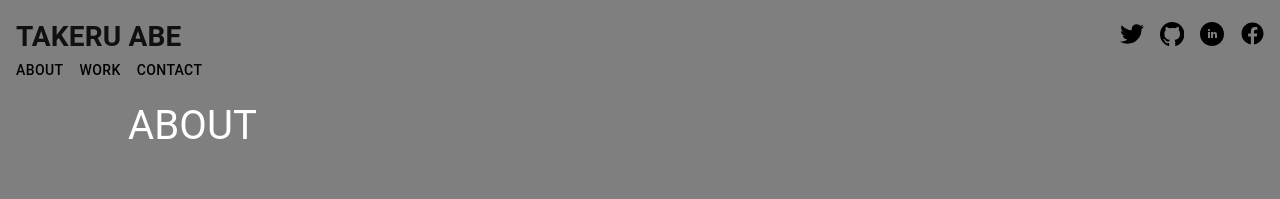
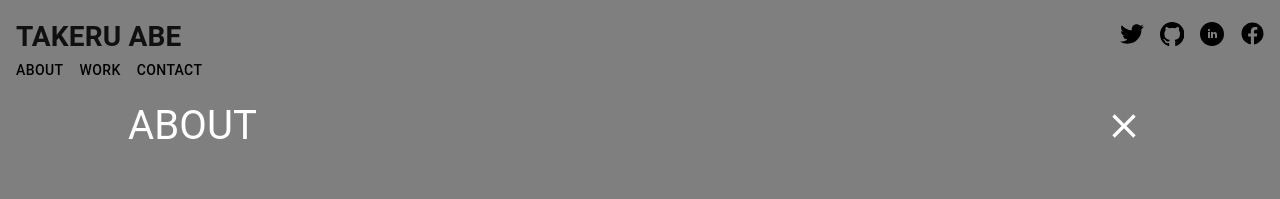
Before and after one commit to meltyyyyy/portfolio, a Next.js app: page / in a window 1280 px wide. Both pictures are taken after a click on the button "ABOUT". Shown: the top 199 px of the page. Built offline with nearby package versions, Linux system fonts and the light colour scheme.

Commit message:
add close button

```diff
--- a/src/components/about.tsx
+++ b/src/components/about.tsx
@@ -1,11 +1,21 @@
-import { Box, Stack } from "@mui/material";
+import { Box, IconButton, Stack } from "@mui/material";
 import { forwardRef } from "react";
+import CloseIcon from '@mui/icons-material/Close';
 
-const About = (props: { forwardRef: React.Ref<HTMLElement> }) => {
-  const { forwardRef } = props;
+const About = (props: {
+  setOpenAbout: React.Dispatch<React.SetStateAction<boolean>>;
+}, ref: React.Ref<HTMLElement>) => {
+  const { setOpenAbout } = props;
   return (
-    <Box sx={{ my: 12, mx: 16 }} ref={forwardRef} tabIndex={-1}>
-      <Box sx={{ color: "#FFFFFF", fontSize: 40, mb: 4 }}>ABOUT</Box>
+    <Box sx={{ my: 12, mx: 16 }} ref={ref} tabIndex={-1}>
+      <Stack direction={"row"} justifyContent={"space-between"} sx={{ mb: 4 }}>
+        <Box sx={{ color: "#FFFFFF", fontSize: 40 }}>ABOUT</Box>
+        <IconButton
+          onClick={() => setOpenAbout(false)}
+        >
+          <CloseIcon sx={{ width: 40, height: 40, color: "#FFFFFF" }} />
+        </IconButton>
+      </Stack>
       <Stack direction={"row"} justifyContent={"space-between"}>
         <Box sx={{ color: "#FFFFFF", fontSize: 20, my: 1, width: "50%" }}>
           阿部 武
@@ -54,10 +64,7 @@ const About = (props: { forwardRef: React.Ref<HTMLElement> }) => {
   );
 };
 
-const RefAbout = forwardRef<HTMLElement>((_, ref) => {
-  return <About forwardRef={ref} />;
-});
-
+const RefAbout = forwardRef<HTMLElement, { setOpenAbout: React.Dispatch<React.SetStateAction<boolean>> }>(About);
 RefAbout.displayName = "RefAbout";
 
 export default RefAbout;
--- a/src/pages/index.tsx
+++ b/src/pages/index.tsx
@@ -6,7 +6,7 @@ import {
   LinkedInUrl,
   TwitterUrl,
 } from "common/constants";
-import About from "components/about";
+import RefAbout from "components/about";
 import {
   FacebookIcon,
   GitHubIcon,
@@ -28,7 +28,7 @@ const Home: NextPage = () => {
     <>
       {/* <Canvas /> */}
       <Modal open={openAbout} onClose={() => setOpenAbout(false)}>
-        <About />
+        <RefAbout setOpenAbout={setOpenAbout}/>
       </Modal>
       <Modal open={openWork} onClose={() => setOpenWork(false)}>
         <RefWork setOpenWork={setOpenWork}/>
```
